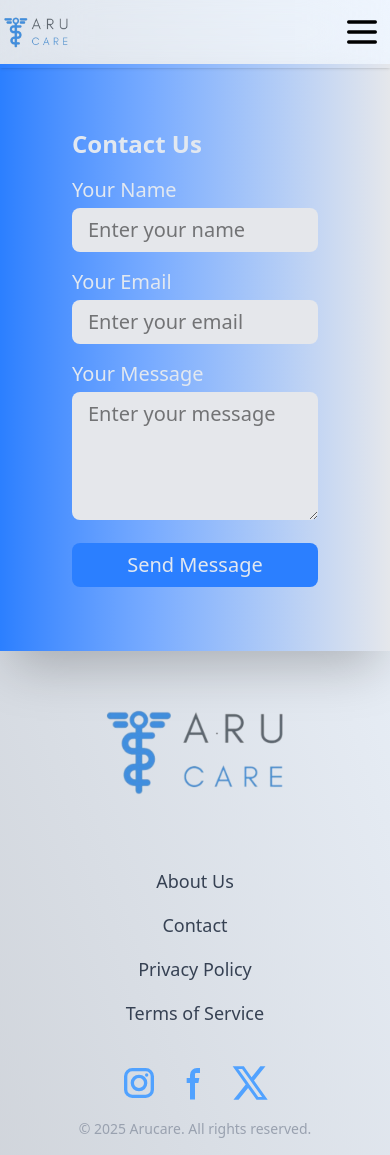
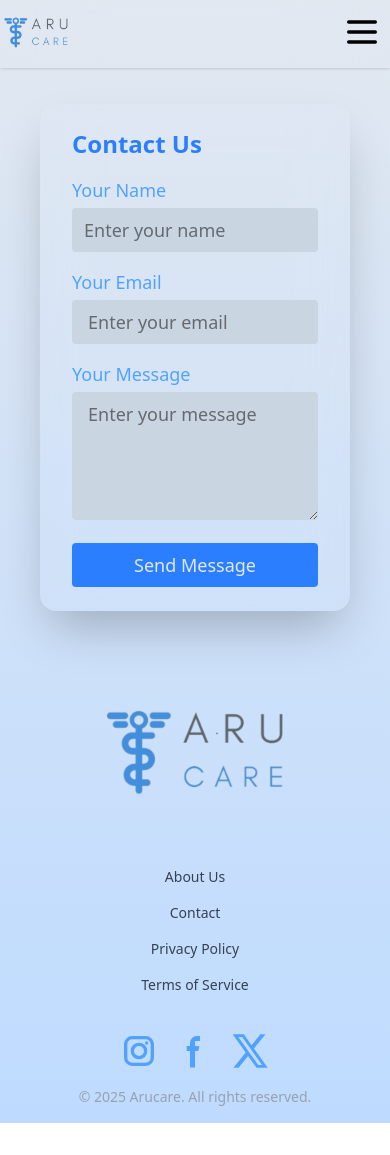
Before and after one commit to ejprietocal/arucareLanding, an Angular app: page /contact in a window 390 px wide. After the commit the page ends 1123 px from the top, so only its background shows below. Built offline with nearby package versions, Linux system fonts and the light colour scheme.

Commit message:
creating new components

```diff
--- a/src/app/app.routes.ts
+++ b/src/app/app.routes.ts
@@ -2,10 +2,12 @@ import { Routes } from '@angular/router';
 import { HomeComponent } from './components/pages/home/home.component';
 import { AboutComponent } from './components/pages/about/about.component';
 import { ContactComponent } from './components/contact/contact.component';
+import { PrivacyPolicyComponent } from './components/privacy-policy/privacy-policy.component';
 
 export const routes: Routes = [
     {   path: '', component: HomeComponent },
     {   path: 'about', component: AboutComponent },
     {   path: 'contact', component: ContactComponent },
+    {   path: 'privacy&policy', component: PrivacyPolicyComponent },
     {   path: '**', redirectTo: '' }
 ];
--- a/src/app/components/contact/contact.component.html
+++ b/src/app/components/contact/contact.component.html
@@ -1,22 +1,22 @@
 
-<div class="text-xl mx-auto sm:animate-fade-in  flex h-fit sm:h-[calc(100vh-10rem)] flex-col sm:flex-row items-center">
-  <div class="w-full p-10 h-fit mx-auto max-w-6xl flex backdrop-blur-xl bg-gradient-to-r from-blue-500 to-gray-200 sm:rounded-2xl shadow-2xl">
+<div class="text-lg mx-auto sm:animate-fade-in p-10 sm:p-0 flex h-fit sm:h-[calc(100vh-10rem)] flex-col sm:flex-row items-center">
+  <div class="w-full h-fit mx-auto max-w-6xl flex backdrop-blur-xl rounded-2xl shadow-2xl">
     <div class="w-full">
       <div class="max-w-md px-8 py-6">
-        <h2 class="text-2xl font-semibold text-slate-200 mb-4">Contact Us</h2>
+        <h2 class="text-2xl font-semibold text-blue-500 mb-4">Contact Us</h2>
         <form>
           <div class="mb-4">
-            <label class="block text-slate-200 mb-1" for="name">Your Name</label>
+            <label class="block text-blue-400 mb-1" for="name">Your Name</label>
             <input
-              class="w-full px-4 py-2 bg-gray-200 rounded-lg focus:outline-none focus:ring-2 focus:ring-blue-500 transition duration-300"
+              class="w-full px-3 py-2  bg-slate-300 rounded-sm focus:outline-none focus:ring-2 focus:ring-blue-500 transition duration-300"
               placeholder="Enter your name"
               type="text"
             />
           </div>
           <div class="mb-4">
-            <label class="block text-slate-200 mb-1" for="email">Your Email</label>
+            <label class="block text-blue-400 mb-1" for="email">Your Email</label>
             <input
-              class="w-full px-4 py-2 bg-gray-200 rounded-lg focus:outline-none focus:ring-2 focus:ring-blue-500 transition duration-300"
+              class="w-full px-4 py-2 bg-slate-300 rounded-sm focus:outline-none focus:ring-2 focus:ring-blue-500 transition duration-300"
               placeholder="Enter your email"
               name="email"
               id="email"
@@ -24,11 +24,11 @@
             />
           </div>
           <div class="mb-4">
-            <label class="block text-slate-200 mb-1" for="message"
+            <label class="block text-blue-400 mb-1" for="message"
               >Your Message</label
             >
             <textarea
-              class="w-full px-4 py-2 bg-gray-200 rounded-lg focus:outline-none focus:ring-2 focus:ring-blue-500 transition duration-300"
+              class="w-full px-4 py-2 bg-slate-300 rounded-sm focus:outline-none focus:ring-2 focus:ring-blue-500 transition duration-300"
               rows="4"
               placeholder="Enter your message"
               name="message"
@@ -36,7 +36,8 @@
             ></textarea>
           </div>
           <button
-            class="w-full bg-blue-500 text-slate-200 py-2 px-4 rounded-lg hover:bg-blue-300 cursor-pointer hover:text-slate-600 transition duration-300"
+            (click)="sendMessage()"
+            class="w-full bg-blue-500 text-slate-200 py-2 px-4 rounded-sm hover:bg-blue-300 cursor-pointer hover:text-slate-600 transition duration-300"
             type="submit"
           >
             Send Message
--- a/src/app/components/contact/contact.component.ts
+++ b/src/app/components/contact/contact.component.ts
@@ -9,4 +9,8 @@ import { Component } from '@angular/core';
 })
 export class ContactComponent {
 
+
+  sendMessage() {
+    console.log('Sending message...');
+  }
 }
--- a/src/app/components/pages/home/home.component.html
+++ b/src/app/components/pages/home/home.component.html
@@ -3,9 +3,9 @@
 
   <section class=" mx-auto min-h-[calc(75vh)]">
 
-    <div class="grid grid-cols-1 md:grid-cols-2 gap-10 max-w-6xl mx-auto">
-      <h2 class="text-2xl font-bold border-0 h-100 sm:border-r-7 border-r-blue-500">About</h2>
-      <h2 class="text-2xl font-bold border-0 h-100 sm:border-r-7 border-r-blue-500">About</h2>
+    <div class="grid grid-cols-1 md:grid-cols-2 gap-10 max-w-6xl mt-10 mx-auto">
+      <h2 class="text-2xl font-bold border-0 h-100 sm:border-r-5 border-r-blue-500 flex items-center justify-center sm:justify-normal ">About</h2>
+      <h2 class="text-2xl font-bold border-0 h-100">About</h2>
     </div>
   </section>
 
--- /dev/null
+++ b/src/app/components/privacy-policy/privacy-policy.component.html
@@ -0,0 +1 @@
+<p>privacy-policy works!</p>
--- a/src/app/components/shared/footer/footer.component.html
+++ b/src/app/components/shared/footer/footer.component.html
@@ -9,7 +9,7 @@
       </a>
     </div>
     <div class="text-center sm:text-left">
-      <ul class="flex flex-col gap-4 h-full justify-between p-4 text-lg text-gray-700 sm:border-l-4 sm:border-blue-500">
+      <ul class="flex flex-col gap-4 h-full justify-between p-4 text-sm text-gray-700 sm:border-l-4 sm:border-blue-500">
         <li *ngFor="let link of footerLinks">
           <a [href]="link.url" class="rounded-lg hover:bg-blue-500 p-3 w-full hover:text-white transition duration-300 text-center">
             {{ link.name }}
@@ -19,17 +19,17 @@
     </div>
 
     <div class="social flex sm:flex-col gap-4 justify-center sm:justify-between sm:pl-4 pt-5 sm:border-l-4 sm:border-blue-500">
-      <a href="https://www.instagram.com/arucare/" target="_blank">
+      <a href="#" target="_blank">
         <svg class="w-10 h-10 text-blue-400" aria-hidden="true" xmlns="http://www.w3.org/2000/svg" width="24" height="24" fill="none" viewBox="0 0 24 24">
           <path fill="currentColor" fill-rule="evenodd" d="M3 8a5 5 0 0 1 5-5h8a5 5 0 0 1 5 5v8a5 5 0 0 1-5 5H8a5 5 0 0 1-5-5V8Zm5-3a3 3 0 0 0-3 3v8a3 3 0 0 0 3 3h8a3 3 0 0 0 3-3V8a3 3 0 0 0-3-3H8Zm7.597 2.214a1 1 0 0 1 1-1h.01a1 1 0 1 1 0 2h-.01a1 1 0 0 1-1-1ZM12 9a3 3 0 1 0 0 6 3 3 0 0 0 0-6Zm-5 3a5 5 0 1 1 10 0 5 5 0 0 1-10 0Z" clip-rule="evenodd"/>
         </svg>
       </a>
-      <a href="https://www.facebook.com/arucare/" target="_blank">
+      <a href="#" target="_blank">
         <svg class="w-10 h-10 text-blue-400" aria-hidden="true" xmlns="http://www.w3.org/2000/svg" width="24" height="24" fill="currentColor" viewBox="0 0 24 24">
           <path fill-rule="evenodd" d="M13.135 6H15V3h-1.865a4.147 4.147 0 0 0-4.142 4.142V9H7v3h2v9.938h3V12h2.021l.592-3H12V6.591A.6.6 0 0 1 12.592 6h.543Z" clip-rule="evenodd"/>
         </svg>
       </a>
-      <a href="https://twitter.com/arucare" target="_blank">
+      <a href="#" target="_blank">
         <svg class="w-10 h-10 text-blue-400" aria-hidden="true" xmlns="http://www.w3.org/2000/svg" width="24" height="24" fill="currentColor" viewBox="0 0 24 24">
           <path d="M13.795 10.533 20.68 2h-3.073l-5.255 6.517L7.69 2H1l7.806 10.91L1.47 22h3.074l5.705-7.07L15.31 22H22l-8.205-11.467Zm-2.38 2.95L9.97 11.464 4.36 3.627h2.31l4.528 6.317 1.443 2.02 6.018 8.409h-2.31l-4.934-6.89Z"/>
         </svg>
--- a/src/app/components/shared/footer/footer.component.ts
+++ b/src/app/components/shared/footer/footer.component.ts
@@ -16,7 +16,7 @@ export class FooterComponent {
   footerLinks = [
     { name: 'About Us', url: '/about' },
     { name: 'Contact', url: '/contact' },
-    { name: 'Privacy Policy', url: '/privacy' },
-    { name: 'Terms of Service', url: '/terms' }
+    { name: 'Privacy Policy', url: '/privacy&policy' },
+    { name: 'Terms of Service', url: '/termsAndConditions' }
   ];
 }
--- a/src/app/components/shared/navbar/navbar.component.html
+++ b/src/app/components/shared/navbar/navbar.component.html
@@ -17,8 +17,9 @@
       'animate-slide-in': menuOpen && !isClosing && screenSize().width < 640,
       'animate-slide-out': isClosing && screenSize().width < 640,
       hidden: !menuOpen && !isClosing,
+      'bg-gradient-to-b' : screenSize().width <= 640
     }"
-    class="absolute top-0 h-dvh w-dvw bg-slate-200 flex-col justify-around text-center text-2xl font-light duration-500 sm:static sm:flex sm:h-auto sm:w-1/2 sm:flex-row sm:justify-end sm:gap-10 sm:bg-transparent sm:text-left sm:text-sm"
+    class="absolute top-0 h-dvh w-dvw  from-slate-200 to-blue-400 flex-col justify-around text-center text-2xl font-light duration-500 sm:static sm:flex sm:h-auto sm:w-1/2 sm:flex-row sm:justify-end sm:gap-10 sm:bg-transparent sm:text-left sm:text-sm"
     >
       <li class="cursor-pointer" (click)="toggleMenu()">
         <a
@@ -31,7 +32,7 @@
         <a
         routerLink="/about"
         routerLinkActive="active"
-        >About</a>
+        >About us</a>
       </li>
       <li class="cursor-pointer" (click)="toggleMenu()">
         <a
--- a/src/index.html
+++ b/src/index.html
@@ -7,7 +7,7 @@
   <meta name="viewport" content="width=device-width, initial-scale=1">
   <link rel="icon" type="image/x-icon" href="favicon.ico">
 </head>
-<body class="bg-gradient-to-tr from-gray-300 to-blue-50">
+<body class="bg-gradient-to-b from-slate-200 to-blue-200">
   <app-root></app-root>
 </body>
 </html>
```
Also changed, not shown: src/app/components/privacy-policy/privacy-policy.component.ts (added, +11 -0 lines), src/app/components/privacy-policy/privacy-policy.component.css (added).
